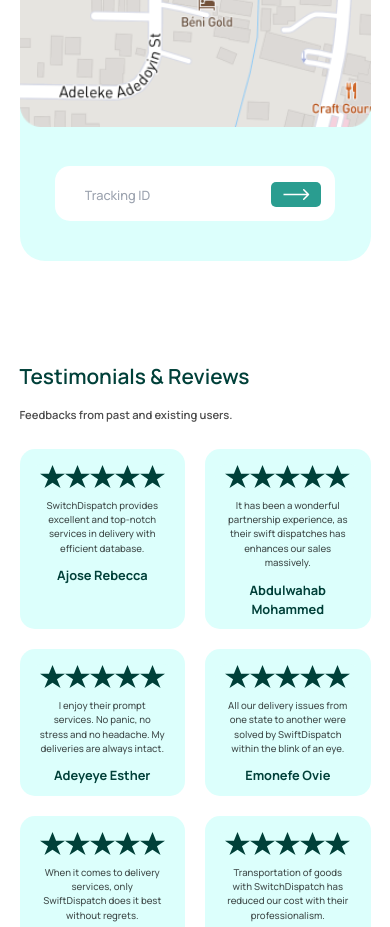
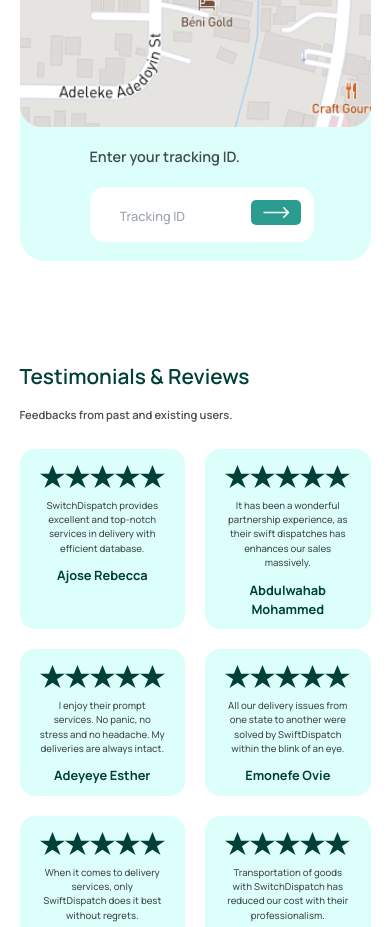
Before and after one commit to ovie012/Swift-Dispatch-Project, a React (Vite) app: page / in a window 390 px wide. Shown: the part 3320-4247 px from the top of the page. Built offline with nearby package versions, Linux system fonts and the light colour scheme.

Commit message:
changes added

```diff
--- a/src/App.css
+++ b/src/App.css
@@ -1431,14 +1431,16 @@
   height: 100%;
   display: flex;
   justify-content: center;
-  align-items: center;
+  /* align-items: center; */
+  flex-direction: column;
   position: relative;
+  padding-left: 70px;
   /* float: right; */
 }
 
 .tracking div form input {
-  width: 70%;
-  height: 80px;
+  width: 90%;
+  height: 70px;
   border-radius: 15px;
   outline: none;
   border: none;
@@ -1453,10 +1455,11 @@
 
 .tracking div form img {
   position: absolute;
-  right: 110px;
+  top: 225px;
+  right: 70px;
   /* background: #2A9D90; */
   width: 100px;
-  height: 50px;
+  height: 45px;
   /* padding: 12px; */
   border-radius: 10px;
   cursor: pointer;
@@ -1467,9 +1470,15 @@
   background: hsl(173, 56%, 49%);
 } */
 
+@media only screen and (max-width:1200px) {
+  .tracking div form img {
+    top: 178px;
+  }
+}
+
 @media only screen and (max-width: 800px) {
   div.tracking div form img {
-    right: 50px;
+    right: 70px;
     width: 60px;
     padding: 0;
   }
@@ -1477,8 +1486,8 @@
 
 @media only screen and (max-width: 400px) {
   div.swift-services div.tracking div form img {
-    right: 50px;
-    top: 50px;
+    right: 70px !important;
+    top: 68px !important;
     width: 50px;
     padding: 0;
     display: block;
@@ -1497,8 +1506,8 @@
   }
 
   .swift-services div.tracking div form img {
-    right: 50px;
-    top: 42px;
+    right: 75px;
+    top: 62px !important;
     width: 50px;
     padding: 0;
     display: block;
@@ -1757,7 +1766,7 @@
     height: 35px;
     border-radius: 7px;
     /* padding: 8px; */
-    right: 65px;
+    right: 90px;
   }
 
   .reviews h4 {
--- a/src/LandingPage.jsx
+++ b/src/LandingPage.jsx
@@ -202,6 +202,7 @@
               <img src="/LP--RTT-Web-Google-Map.png" alt="map" />
               <img src="/LP--RTT-Mobile-Google-Map.png" alt="map" />
               <form action="post">
+                <p className="enter-tracking-id">Enter your tracking ID.</p>
                 <input
                   className="tracking-id"
                   placeholder="Tracking ID"
```
